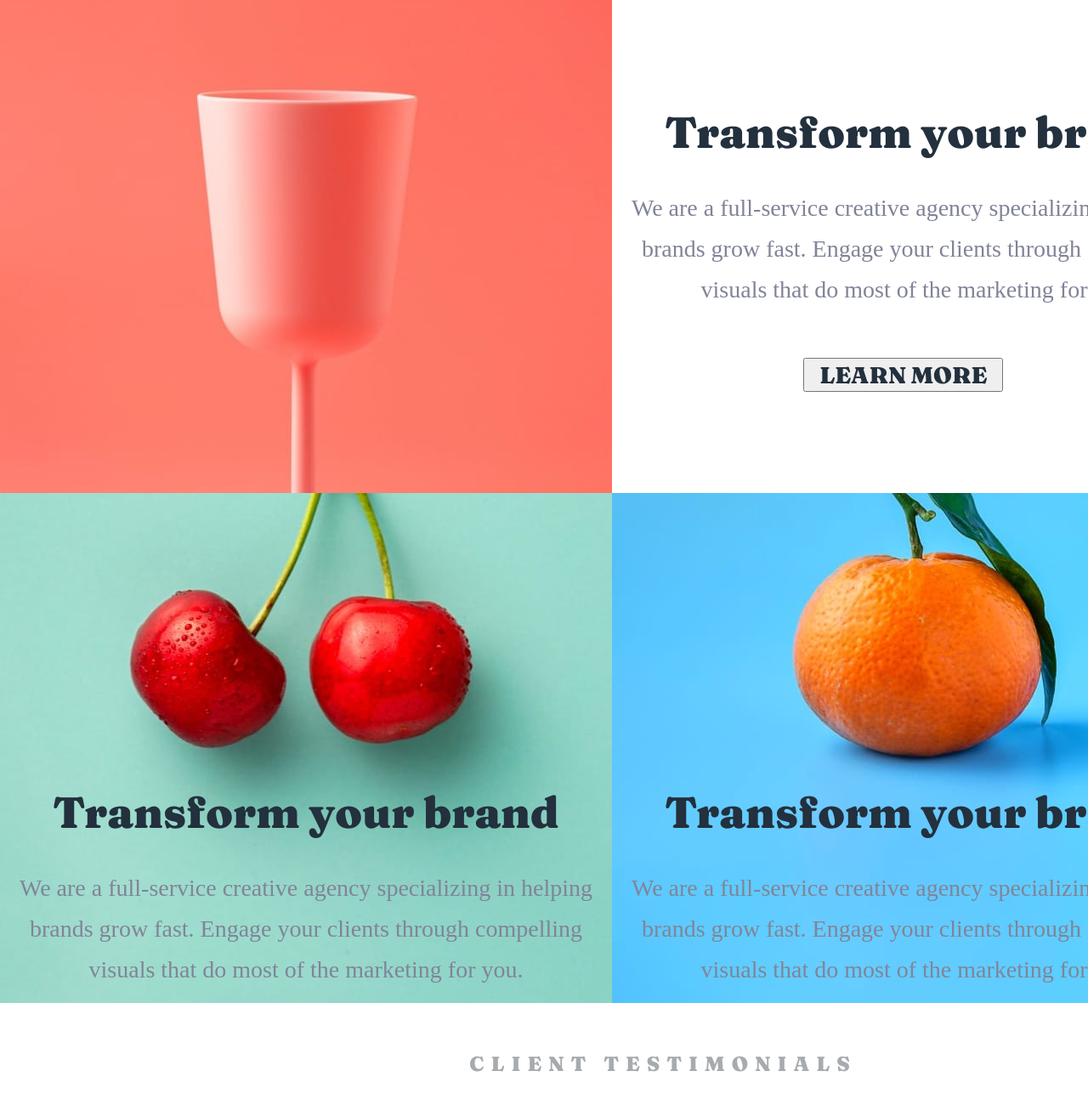
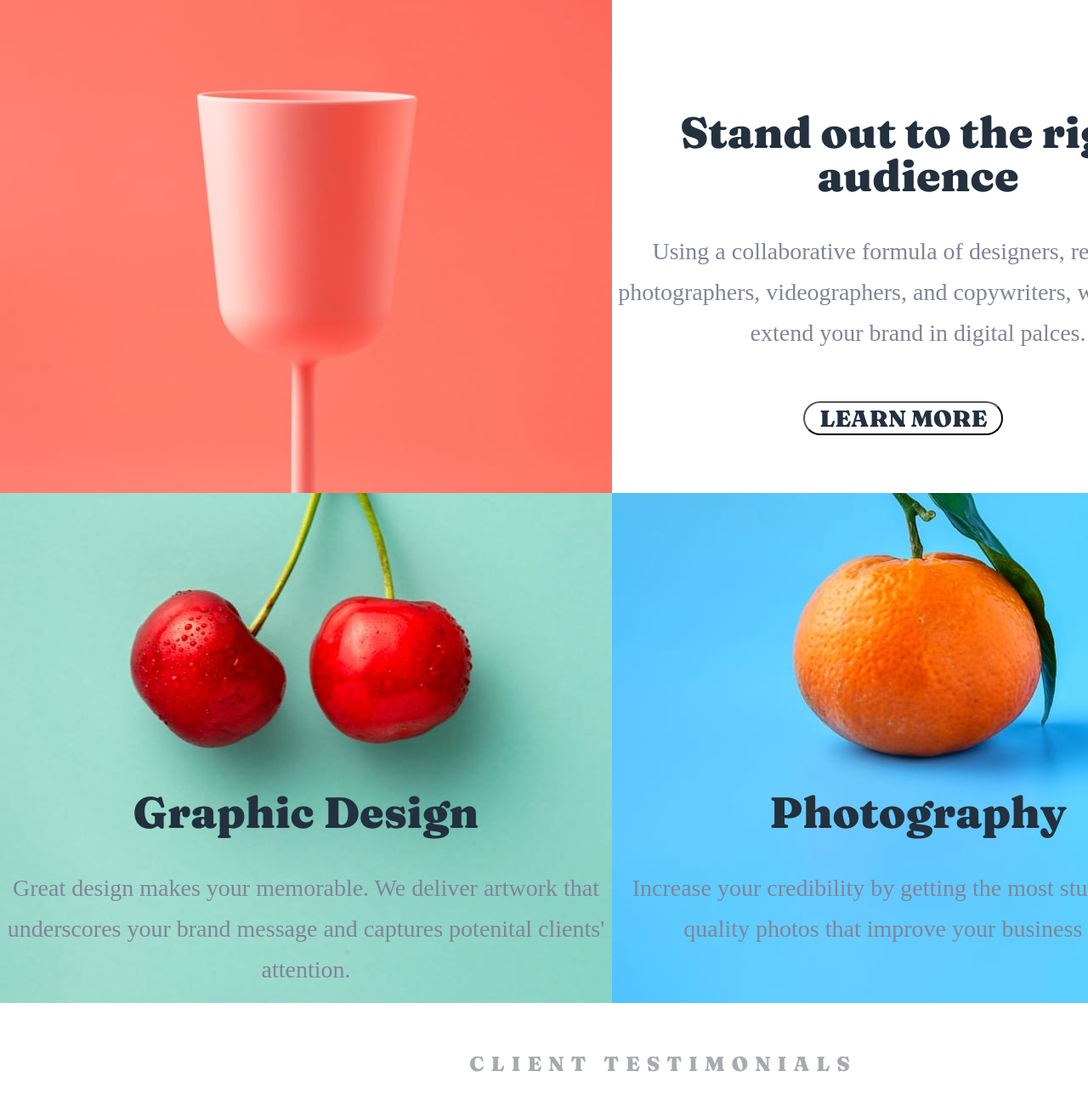
Before and after one commit to RouslanBoyko/sunnysideAgency, a plain HTML site: page index.html in a window 1280 px wide. Shown: the part 1420-2720 px from the top of the page at 85% size. Drawn offline with Linux system fonts and the light colour scheme.

Commit message:
UpdatedButtonsHover

```diff
--- a/css/_cards.scss
+++ b/css/_cards.scss
@@ -5,8 +5,11 @@
 
   display: grid;
   grid-template-columns: repeat(2, 1fr);
+
+
   .card
   {
+
     height: 600px;
     h2
     {
@@ -28,7 +31,18 @@
     button
     {
       margin-left: 225px;
+      background-color:#fff;
+      border-radius:50px;
+
     }
+    #btn1:hover
+    {
+      background-color:$yellow;
+    }
+    #btn2:hover{
+      background-color:$soft-red;
+    }
+
     a
     {
 
--- a/index.html
+++ b/index.html
@@ -22,7 +22,7 @@
         </ul>
     </nav>
     <h1>WE ARE CREATIVES</h1>
-    <img src="media/ico/icon-arrow-down.svg" alt="arrow">
+    <img src="media/ico/icon-arrow-down.svg" class="arrow" alt="arrow">
 </header>
 <!--HEADER END-->
 <main>
@@ -35,7 +35,7 @@
                 in helping brands grow fast. Engage your clients through compelling
                 visuals that do most of the marketing for you.
             </p>
-            <button><a href="#">Learn more</a></button>
+           <button id="btn1"><a href="#" class="btn">Learn more</a></button>
         </section>
         <section class="card" id="card2">
 
@@ -44,29 +44,26 @@
 
         </section>
         <section class="card">
-            <h2>Transform your brand</h2>
+            <h2>Stand out to the right audience</h2>
             <p>
-                We are a full-service creative agency specializing
-                in helping brands grow fast. Engage your clients through compelling
-                visuals that do most of the marketing for you.
+                Using a collaborative formula of designers, researchers, photographers, videographers, and copywriters, we'll build and extend your brand in digital palces.
+
             </p>
-            <button><a href="#">Learn more</a></button>
+            <button id="btn2"><a href="#" class="btn">Learn more</a></button>
         </section>
         <section class="card" id="card5">
-            <h2 class="lastH2">Transform your brand</h2>
+            <h2 class="lastH2">Graphic Design</h2>
             <p class="lastText">
-                We are a full-service creative agency specializing
-                in helping brands grow fast. Engage your clients through compelling
-                visuals that do most of the marketing for you.
+                Great design makes your memorable. We deliver artwork that underscores your brand message and captures potenital clients' attention.
+
             </p>
 
         </section>
         <section class="card" id="card6">
-            <h2 class="lastH2">Transform your brand</h2>
+            <h2 class="lastH2">Photography</h2>
             <p class="lastText">
-                We are a full-service creative agency specializing
-                in helping brands grow fast. Engage your clients through compelling
-                visuals that do most of the marketing for you.
+                Increase your credibility by getting the most stunning, high-quality photos that improve your business image.
+
             </p>
         </section>
     </div>
```
Also changed, not shown: css/_header.scss (line endings or trailing spaces), css/style.css, 1 other file.
